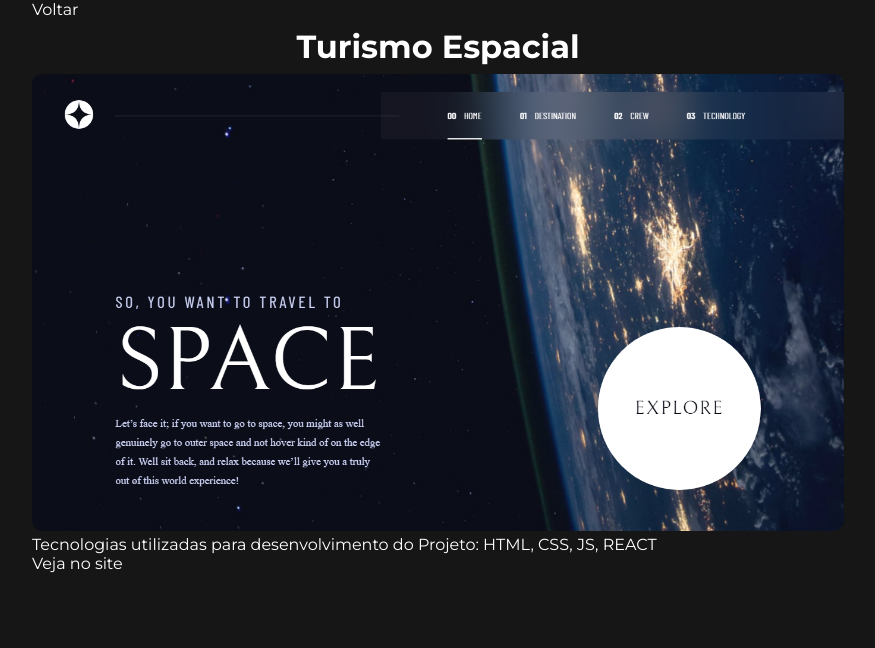
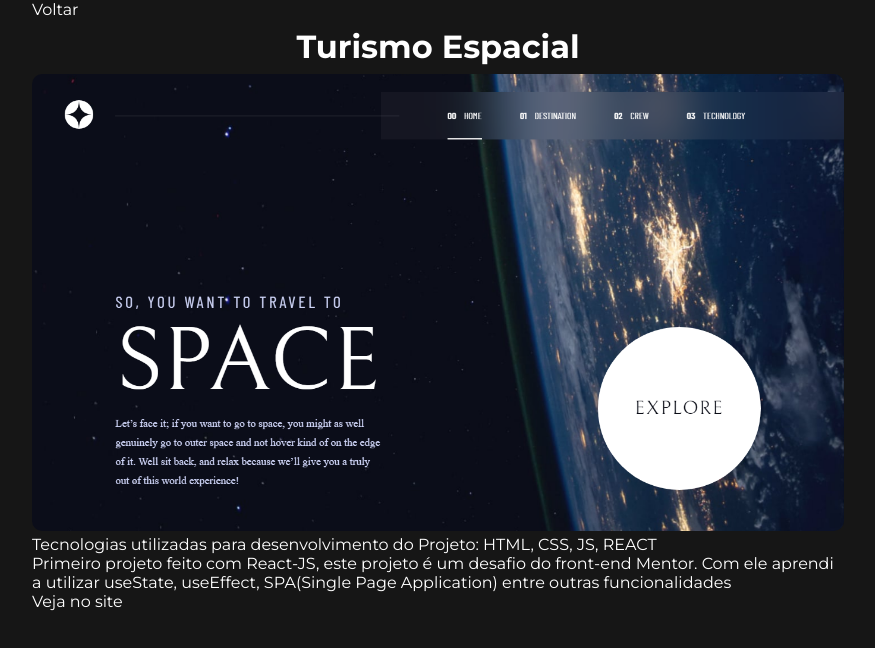
Before and after one commit to AbnnerB/portfolio, a React (Create React App) app: page /details/0 in a window 1280 px wide. Shown: the top 648 px of the page, without its empty margins (202-1077 px from the left). Built offline with nearby package versions, Linux system fonts and the light colour scheme.

Commit message:
Add + info no data
add + info no data e exibindo na pagina details

```diff
--- a/src/Data/InfoProjects.js
+++ b/src/Data/InfoProjects.js
@@ -5,6 +5,10 @@ const InfoProjects = [
     src1: "assets/spaceTourism1.png",
     technologiesUsed: "HTML, CSS, JS, REACT",
     linkVercel: "https://space-tourism-abnnerb.vercel.app/",
+    moreInfo: `
+    Primeiro projeto feito com React-JS, este projeto é um desafio do front-end Mentor.
+    Com ele aprendi a utilizar useState, useEffect, SPA(Single Page Application) entre outras funcionalidades
+    `,
   },
   {
     id: "1",
@@ -12,6 +16,9 @@ const InfoProjects = [
     src1: "assets/FinanceManager1.png",
     technologiesUsed: "HTML, CSS, JS, REACT",
     linkVercel: "https://gestor-financeiro-six.vercel.app/",
+    moreInfo: `
+    Este projeto tem o intuito de gerenciar as despesas do usuário, recebe valores de entrada, valores de saida e suas informações ficam salvas no localStorage.
+    `,
   },
   {
     id: "2",
@@ -19,6 +26,7 @@ const InfoProjects = [
     src1: "assets/Marcador1.png",
     technologiesUsed: "HTML, CSS, JS, REACT",
     linkVercel: "https://marcador-de-pontos.vercel.app/",
+    moreInfo: `Um simples marcador de pontos, com algumas funcionalidade a mais, o usuario consegue personalizar seu card e as alterações ficam salvas no localStorage.`,
   },
   {
     id: "3",
@@ -26,6 +34,7 @@ const InfoProjects = [
     src1: "assets/shoppingAssistant1.png",
     technologiesUsed: "HTML, CSS, JS, REACT",
     linkVercel: "https://assistente-de-compras.vercel.app/",
+    moreInfo: `Este projeto tem o intuito de auxiliar o usuário com suas compras, o usario digita o nome de um produto, um valor e a quantidade deste produto. Com isso o assistente de compras gera uma linha em uma tabela e um total, o mesmo pode adicionar a quantidade de linhas que preferir.`,
   },
   {
     id: "4",
@@ -33,6 +42,7 @@ const InfoProjects = [
     src1: "assets/TodoList1.png",
     technologiesUsed: "HTML, CSS, JS, REACT",
     linkVercel: "https://todo-list-abnnerb.vercel.app/",
+    moreInfo: `Uma simples lista de tarefas com funções de adicionar, marcar como feito e excluir.`,
   },
 ];
 
--- a/src/Pages/Details/index.js
+++ b/src/Pages/Details/index.js
@@ -32,6 +32,8 @@ export default function Details() {
             Tecnologias utilizadas para desenvolvimento do Projeto:{" "}
             {item.technologiesUsed}
           </span>
+          <p>{item.moreInfo}</p>
+
           <a href={item.linkVercel} target="_blank" rel="noreferrer">
             Veja no site
           </a>
--- a/src/index.css
+++ b/src/index.css
@@ -6,8 +6,6 @@
 }
 
 body {
-  /* background-color: rgb(36, 34, 34); */
-  /* background-color: rgb(26, 26, 26); */
   background-color: rgb(22, 22, 22);
   color: white;
   overflow-x: hidden;
```
